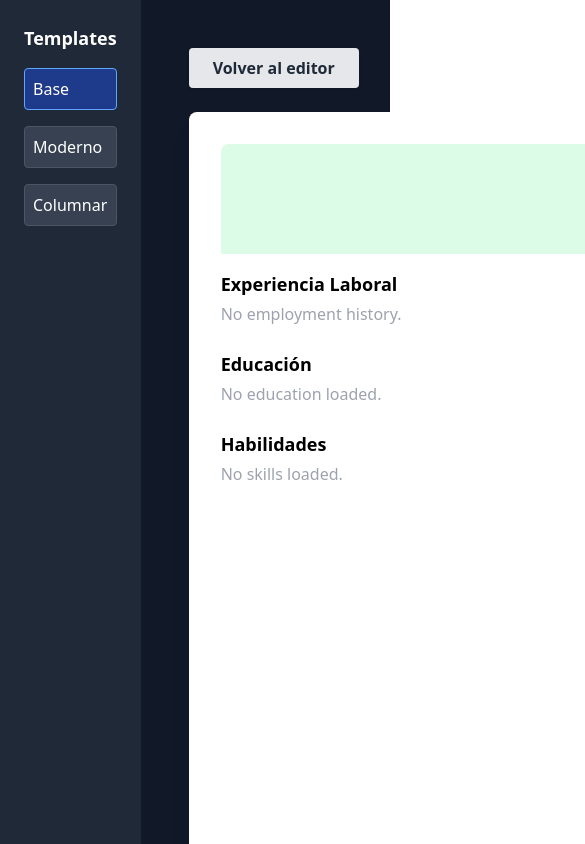
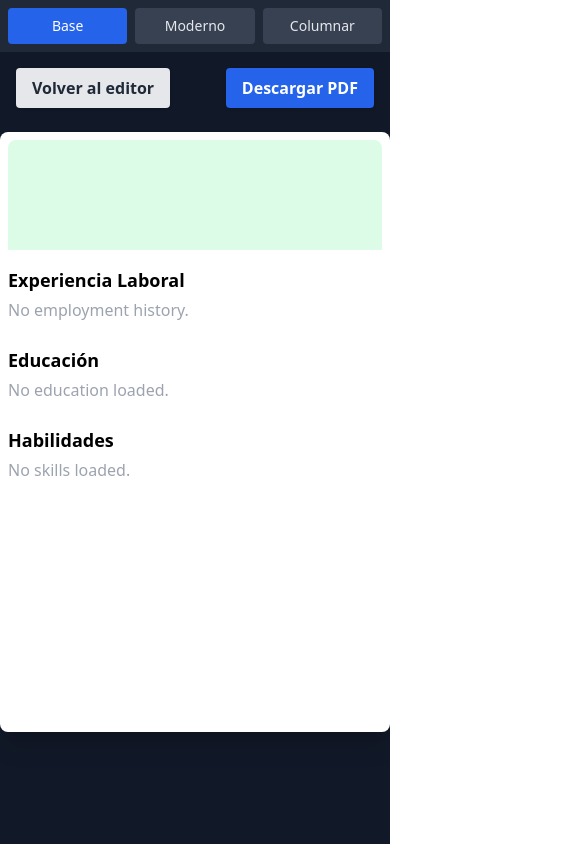
Before and after one commit to givemefire44/cvfaster-limpio, a Next.js app: page /select-template in a window 390 px wide. Shown: the top 844 px of the page, 585 px wide, since content can reach past the window. Built offline with nearby package versions, Linux system fonts and the light colour scheme.

Commit message:
Update page.tsx

```diff
--- a/app/select-template/page.tsx
+++ b/app/select-template/page.tsx
@@ -1,11 +1,10 @@
 "use client";
 import { useEffect, useState, useRef } from "react";
 import { useCvForm } from "../create-cv/state";
-import { useRouter } from "next/navigation"; // <-- AGREGADO
-
+import { useRouter } from "next/navigation";
 
 import CVTemplateBase from "./templates/CVTemplateBase";
-import CVTemplateModern from "./templates/CVTemplateModern"; // <-- NUEVO
+import CVTemplateModern from "./templates/CVTemplateModern";
 import CVTemplateColumnar from "./templates/CVTemplateColumnar";
 // Si querés más templates, importalos aquí
 
@@ -20,7 +19,7 @@ const templates = [
   },
   {
     name: "Columnar",
-  component: CVTemplateColumnar
+    component: CVTemplateColumnar,
   },
   // { name: "OtroTemplate", component: OtroTemplate },
 ];
@@ -29,7 +28,7 @@ export default function SelectTemplatePage() {
   const { formData } = useCvForm();
   const [selectedTemplate, setSelectedTemplate] = useState(0);
   const previewRef = useRef<HTMLDivElement | null>(null);
-  const router = useRouter(); // <-- AGREGADO
+  const router = useRouter();
 
   // Descarga PDF usando html2canvas + jsPDF
   const handleDownload = async () => {
@@ -58,15 +57,15 @@ export default function SelectTemplatePage() {
   const TemplateComponent = templates[selectedTemplate].component;
 
   return (
-    <main className="min-h-screen bg-gray-900 flex flex-row items-start">
-      {/* Galería de templates */}
-      <aside className="w-64 bg-gray-800 p-6 min-h-screen text-white">
+    <main className="min-h-screen bg-gray-900 flex flex-col sm:flex-row items-start">
+      {/* Sidebar DESKTOP */}
+      <aside className="hidden sm:flex w-64 bg-gray-800 p-6 min-h-screen text-white flex-col">
         <div className="mb-4 font-bold text-lg">Templates</div>
         <div className="flex flex-col gap-4">
           {templates.map((tpl, idx) => (
             <button
               key={tpl.name}
-              className={`rounded border p-2 text-left ${
+              className={`rounded border p-2 text-left transition ${
                 idx === selectedTemplate
                   ? "border-blue-400 bg-blue-900"
                   : "border-gray-600 bg-gray-700"
@@ -78,20 +77,35 @@ export default function SelectTemplatePage() {
           ))}
         </div>
       </aside>
+      {/* Tabs MOBILE */}
+      <div className="flex sm:hidden w-full bg-gray-800 p-2 gap-2 sticky top-0 z-10">
+        {templates.map((tpl, idx) => (
+          <button
+            key={tpl.name}
+            className={`flex-1 rounded p-2 text-sm transition ${
+              idx === selectedTemplate
+                ? "bg-blue-600 text-white"
+                : "bg-gray-700 text-gray-200"
+            }`}
+            onClick={() => setSelectedTemplate(idx)}
+          >
+            {tpl.name}
+          </button>
+        ))}
+      </div>
       {/* Preview grande del template */}
-      <section className="flex-1 flex flex-col items-center justify-start p-12">
-        <div className="w-full flex justify-between mb-6">
-          {/* Botón VOLVER AL EDITOR */}
+      <section className="flex-1 flex flex-col items-center justify-start p-0 sm:p-12 w-full">
+        <div className="w-full max-w-3xl flex flex-col gap-4">
+          <div className="flex flex-row justify-between mb-2 px-4 sm:px-0 pt-4 sm:pt-0">
             <button
-            className="bg-gray-200 text-gray-800 px-6 py-2 rounded font-semibold shadow hover:bg-gray-300 transition"
-            onClick={() => router.push("/create-cv")} // <-- AQUÍ AJUSTA la ruta si tu editor está en otro path
+              className="bg-gray-200 text-gray-800 px-4 py-2 rounded font-semibold shadow hover:bg-gray-300 transition"
+              onClick={() => router.push("/create-cv")}
               type="button"
             >
               Volver al editor
             </button>
-          {/* Botón Descargar PDF */}
             <button
-            className="bg-blue-600 text-white px-6 py-2 rounded font-semibold shadow"
+              className="bg-blue-600 text-white px-4 py-2 rounded font-semibold shadow"
               onClick={handleDownload}
               type="button"
             >
@@ -99,10 +113,11 @@ export default function SelectTemplatePage() {
             </button>
           </div>
           <div
-          className="bg-white rounded-lg shadow-xl p-8 w-[650px] min-h-[900px] flex flex-col items-center"
+            className="bg-white rounded-lg shadow-xl p-2 sm:p-8 w-full sm:w-[650px] min-h-[600px] sm:min-h-[900px] flex flex-col items-center"
             ref={previewRef}
           >
             <TemplateComponent data={formData} />
+          </div>
         </div>
       </section>
     </main>
```
Lines whose indentation alone changed are shown as unchanged.
